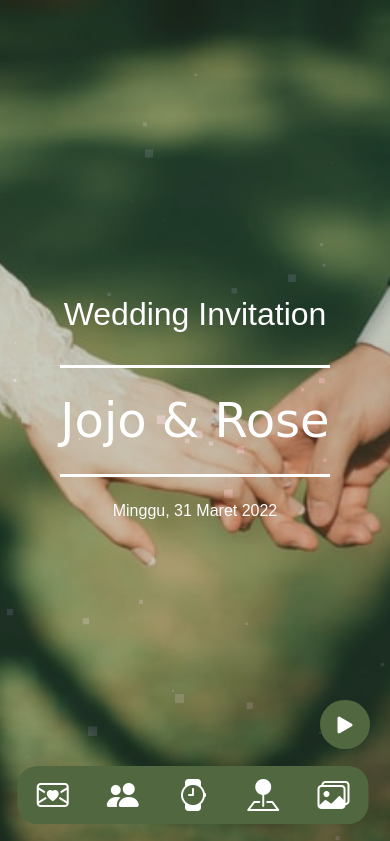
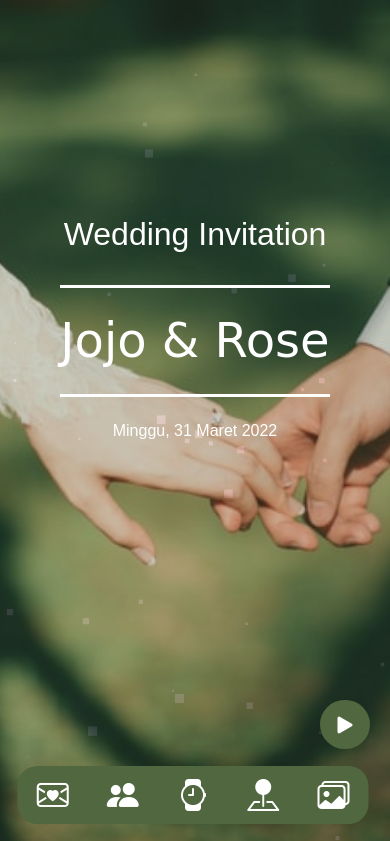
Before and after one commit to Fal-hi/Template-Wedding-Basic-10, a plain HTML site: page isi.html in a window 390 px wide. Shown: the top 841 px of the page. Drawn offline with nearby package versions, Linux system fonts and the light colour scheme; a web font is replaced by a local one.

Commit message:
Perbaikan responsive mobile

```diff
--- a/assets/css/main.css
+++ b/assets/css/main.css
@@ -475,7 +475,7 @@ header .text-description h1 {
     background-position: center;
   }
   header .container {
-    margin-top: 15rem;
+    margin-top: 10rem;
   }
   header .text-description h6.undangan {
     font-size: 2rem;
```
Also changed, not shown: index.html (+1 -1 lines).
